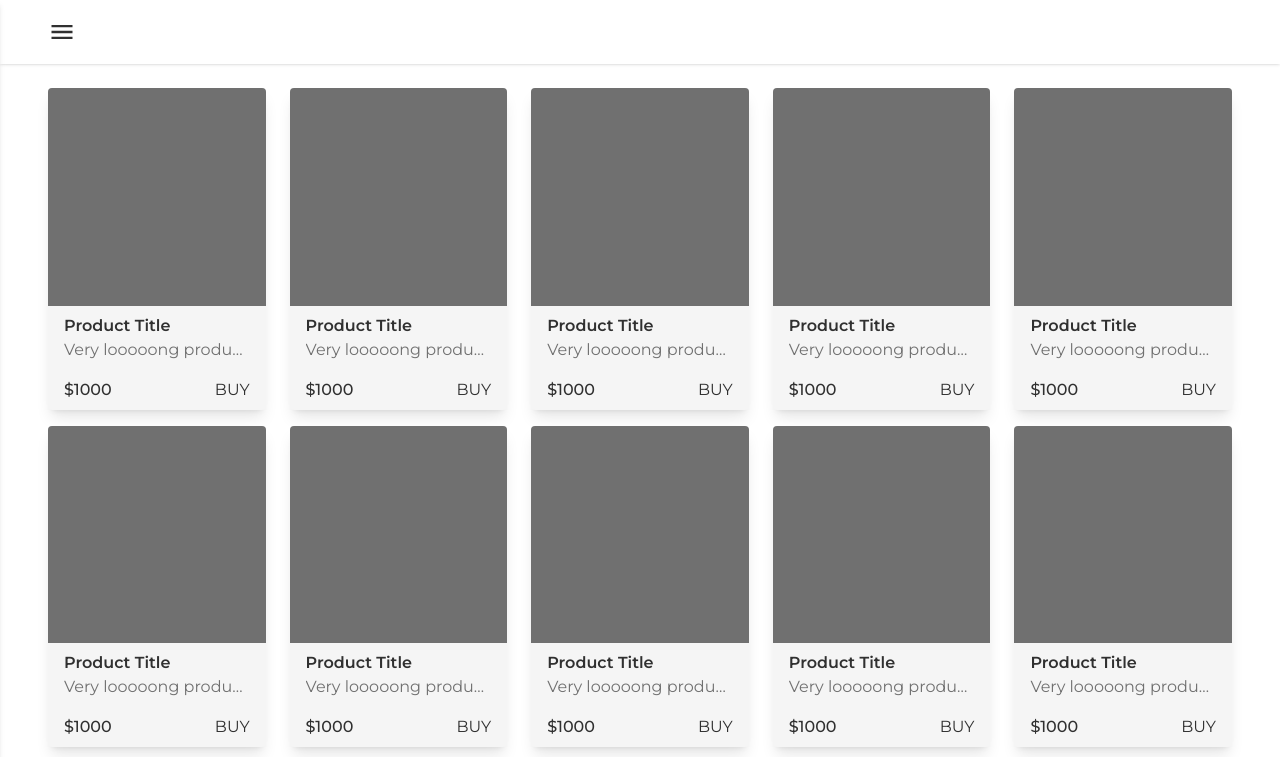
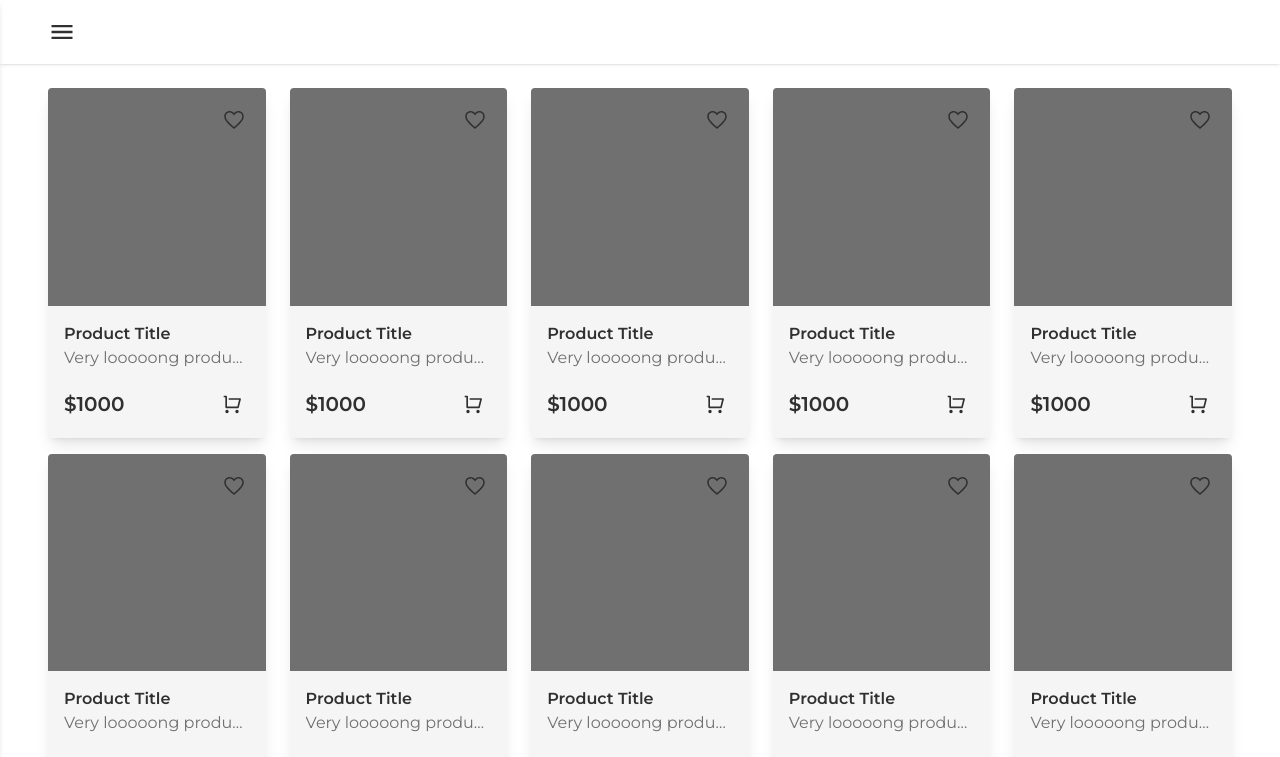
Before and after one commit to pticasolovey20/next_ecommerce, a Next.js app: page / in a window 1280 px wide. Shown: the top 757 px of the page. Built offline with nearby package versions, Linux system fonts and the light colour scheme.

Commit message:
updated product card (added action buttons), created and implemented icon button component

```diff
--- a/components/AppSidebar.tsx
+++ b/components/AppSidebar.tsx
@@ -3,6 +3,7 @@
 import { useSidebarContext } from "@/ui/sidebar/context";
 
 import { Sidebar } from "@/ui/sidebar";
+import IconButton from "@/ui/IconButton";
 import { MdClose } from "react-icons/md";
 
 const AppSidebar = () => {
@@ -10,9 +11,9 @@ const AppSidebar = () => {
 
   return (
     <Sidebar>
-      <button onClick={handleCloseSidebar} className="w-7 h-7 cursor-pointer">
+      <IconButton onClick={handleCloseSidebar} className="w-9 h-9 hover:bg-muted z-[50]">
         <MdClose className="w-full h-full" />
-      </button>
+      </IconButton>
     </Sidebar>
   );
 };
--- a/components/header/Header.tsx
+++ b/components/header/Header.tsx
@@ -7,6 +7,7 @@ import { calculateScrollBarWidth } from "@/utils/calculateScrollBarWidth";
 import { classNames } from "@/utils/classNames";
 
 import { MdMenu } from "react-icons/md";
+import IconButton from "@/ui/IconButton";
 
 const Header = () => {
   const { isOpen, handleOpenSidebar } = useSidebarContext();
@@ -30,13 +31,14 @@ const Header = () => {
             "px-4 md:px-8 xl:px-12 mx-auto"
           )}
         >
-          <button
-            onClick={handleOpenSidebar}
-            className="left-0 w-7 h-7 cursor-pointer"
-            style={{ marginLeft: isOpen ? `-${scrollBarWidth / 2}px` : "0px" }}
-          >
-            <MdMenu className="w-full h-full" />
-          </button>
+          <div style={{ marginLeft: isOpen ? `-${scrollBarWidth / 2 + 4}px` : "-4px" }}>
+            <IconButton
+              onClick={handleOpenSidebar}
+              className={classNames("w-9 h-9 hover:bg-muted z-[50]")}
+            >
+              <MdMenu className="w-full h-full" />
+            </IconButton>
+          </div>
         </div>
       </div>
     </header>
--- a/components/product/ProductCard.tsx
+++ b/components/product/ProductCard.tsx
@@ -1,15 +1,26 @@
+import IconButton from "@/ui/IconButton";
+import { IoMdHeartEmpty } from "react-icons/io";
+import { RiShoppingCartLine } from "react-icons/ri";
+
 const ProductCard = () => {
   return (
-    <div className="w-full rounded-sm bg-muted shadow-lg cursor-pointer overflow-hidden">
+    <div className="relative w-full rounded-sm bg-muted shadow-lg cursor-pointer overflow-hidden">
       <div className="relative w-full aspect-square bg-muted-foreground" />
 
-      <div className="px-4 py-2">
+      <IconButton className="absolute top-4 right-4 w-8 h-8 hover:bg-muted">
+        <IoMdHeartEmpty className="w-full h-full" />
+      </IconButton>
+
+      <div className="p-4">
         <h2 className="font-semibold">Product Title</h2>
         <p className="w-full truncate text-muted-foreground">Very looooong product description</p>
 
-        <div className="flex justify-between mt-4">
-          <span className="font-medium">$1000</span>
-          <button>BUY</button>
+        <div className="flex items-center justify-between mt-4">
+          <span className="text-xl font-semibold">$1000</span>
+
+          <IconButton className="w-9 h-9 p-2 hover:bg-green-500/30">
+            <RiShoppingCartLine className="w-full h-full" />
+          </IconButton>
         </div>
       </div>
     </div>
--- /dev/null
+++ b/ui/IconButton.tsx
@@ -0,0 +1,26 @@
+import { ReactNode } from "react";
+import { classNames } from "@/utils/classNames";
+
+interface IconButtonProps {
+  onClick?: () => void;
+  className?: string;
+  children: ReactNode;
+}
+
+const IconButton = ({ onClick, className, children }: IconButtonProps) => {
+  return (
+    <button
+      onClick={onClick}
+      className={classNames(
+        "flex items-center justify-center",
+        "p-1 rounded-md cursor-pointer hover:bg-gray-300",
+        "transition-colors duration-300 ease-in-out",
+        className
+      )}
+    >
+      {children}
+    </button>
+  );
+};
+
+export default IconButton;
```
